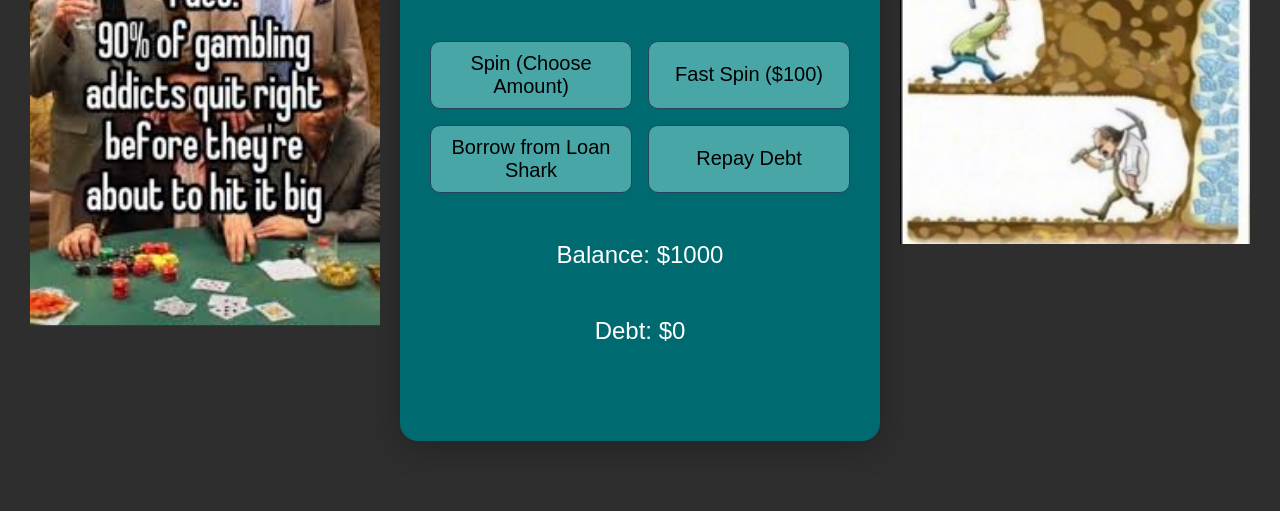
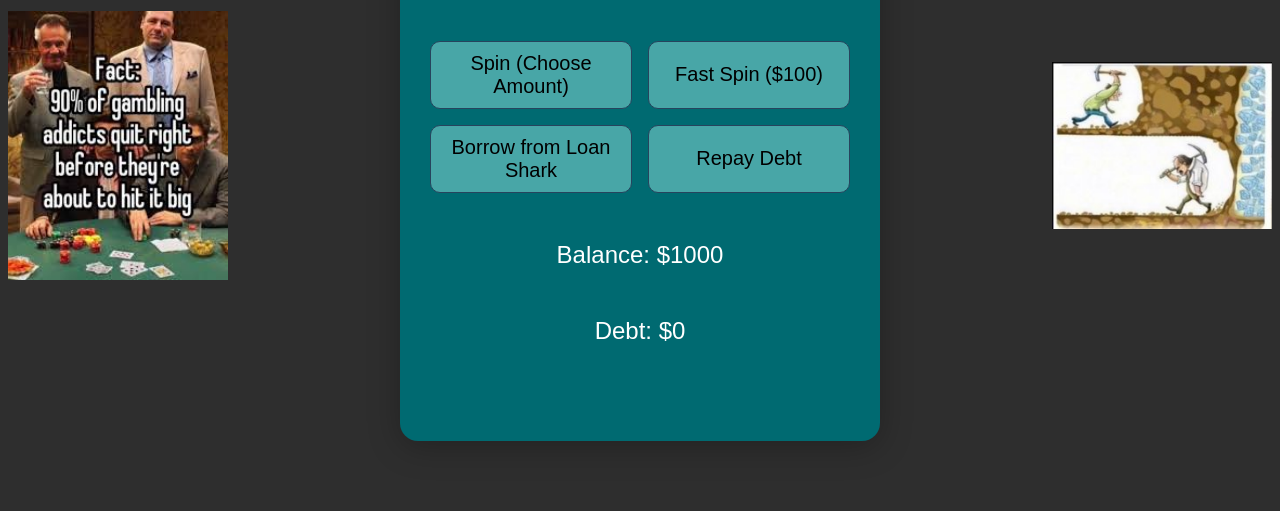
Before and after one commit to herrrscher/deepdive-4, a website: page index.html in a window 1280 px wide. Shown: the part 289-800 px from the top of the page. Drawn offline with Linux system fonts and the light colour scheme.

Commit message:
something

```diff
--- a/index.html
+++ b/index.html
@@ -13,6 +13,8 @@
         </div>
         <a href="signup.html"><button class="testLogin">login</button></a>
     </div>
+    <div class="main-layout">
+        <img src="images/quit.jpg" alt="Left Side" class="side-image left">
         <div class="container">
             <div id="slot-machine">
                 <span class="slot" id="slot1">🍒</span>
@@ -31,12 +33,8 @@
             <p id="debt">Debt: $0</p>
             <ul id="historyLog"></ul>
         </div>
-
-<div class="sides">
-    <img src="images/quit.jpg" alt="Left Side" class="side-image left">
         <img src="images/motivation.jpg" alt="Right Side" class="side-image right">
     </div>
-
     <script src="script.js"></script>
 </body>
 </html>
--- a/style.css
+++ b/style.css
@@ -109,19 +109,19 @@ a {
     margin-top: 0;
 }
 
-.side-image {
-    position: fixed;
-    top: 50%;
-    transform: translateY(-50%);
-    width: 350px;
-    height: auto;
-    z-index: 5;
+.main-layout {
+    display: flex;
+    justify-content: center;
+    align-items: center;
+    min-height: 70vh; /* zorgt dat het in het midden staat */
+    gap: 32px;
+    width: 100%;
 }
 
-.left {
-    left: 30px;
+.side-image {
+    width: 220px;
+    height: auto;
+    max-height: 420px;
+    object-fit: contain;
+    align-self: center;
 }
-
-.right {
-    right: 30px;
-}
```
Lines whose indentation alone changed are shown as unchanged.
